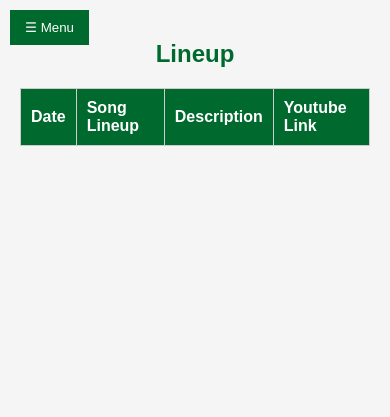
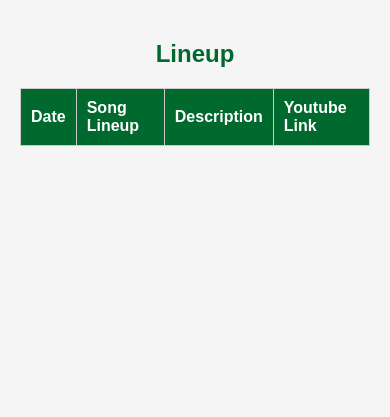
Before and after one commit to Kurisu081299/Good-Tree-Music-Team, a plain HTML site: page index.html in a window 390 px wide. Drawn offline with Linux system fonts and the light colour scheme; no server answers.

Commit message:
removed menu

```diff
--- a/index.html
+++ b/index.html
@@ -8,7 +8,6 @@
 </head>
 <body>
     <div class="container">
-        <button class="toggle-btn" onclick="toggleSidebar()">☰ Menu</button>
 
         <nav class="sidebar">
             <h1>Good Tree Music Team</h1>
```
